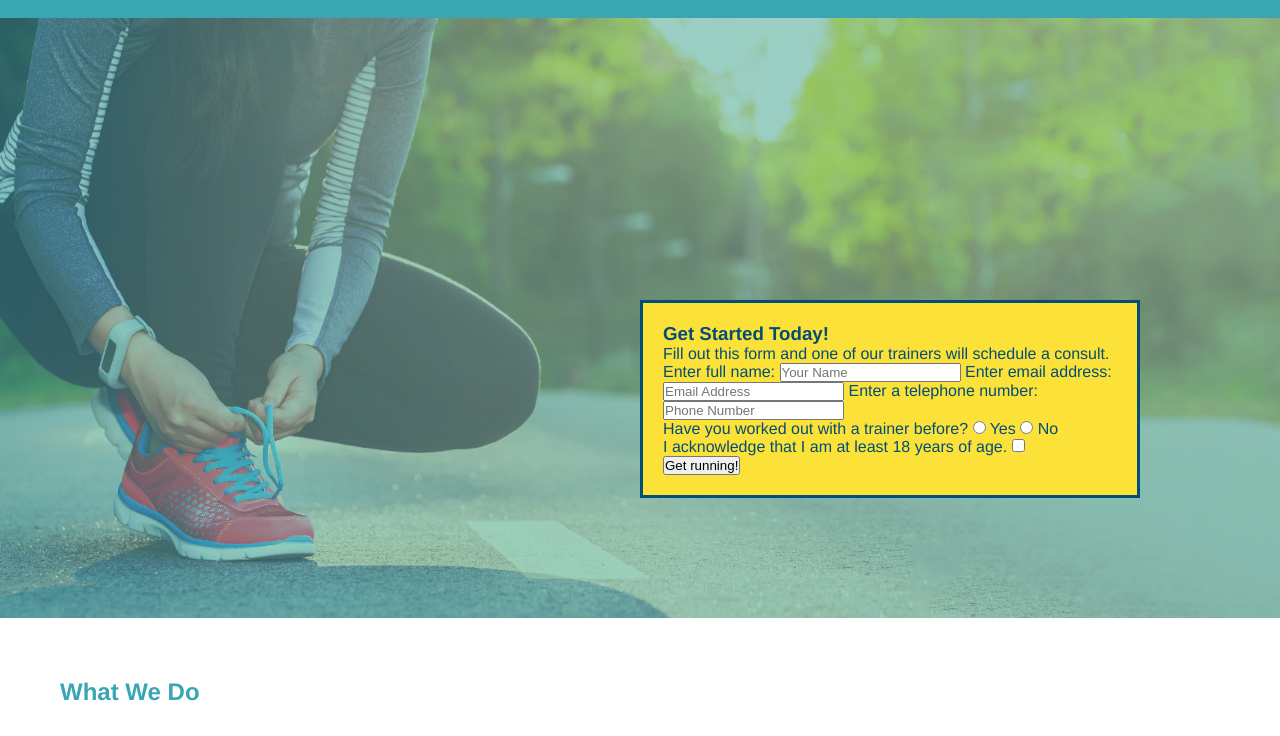
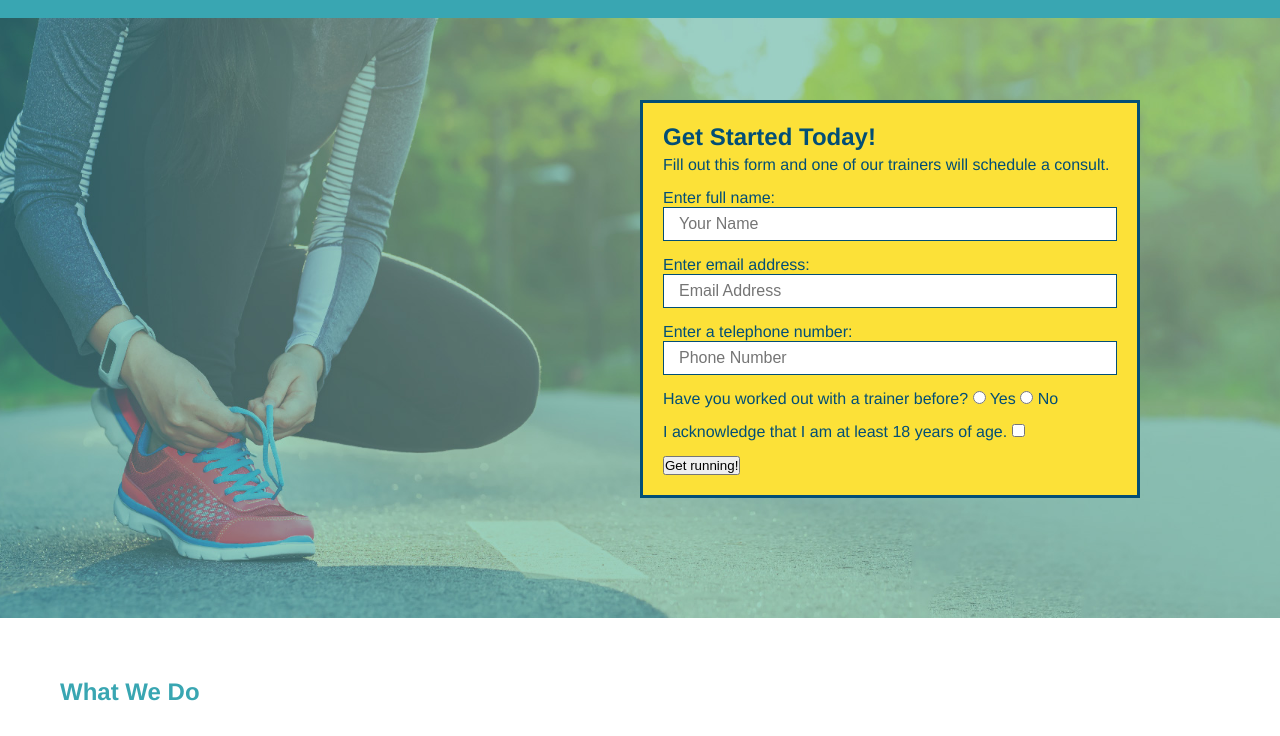
Before and after one commit to pcaiozzo/run-buddy, a plain HTML site: page index.html in a window 1280 px wide. Shown: the part 64-800 px from the top of the page. Drawn offline with Linux system fonts and the light colour scheme.

```diff
--- a/assets/css/style.css
+++ b/assets/css/style.css
@@ -86,3 +86,19 @@
   bottom: 120px;
   right: 140px;
 }
+.hero-form h3 {
+  font-size: 24px;
+  margin: 0;
+}
+.hero-form p {
+  margin: 5px 0 15px 0;
+}
+.form-input {
+  border: 1px solid #024e76;
+  display: block;
+  padding: 7px 15px;
+  font-size: 16px;
+  color: #024e76;
+  width: 100%;
+  margin-bottom: 15px;
+}
--- a/index.html
+++ b/index.html
@@ -43,13 +43,20 @@
         <!-- Add form element-->
         <form>
           <label for="name">Enter full name:</label>
-          <input type="text" placeholder="Your Name" name="name" id="name" />
+          <input
+            type="text"
+            placeholder="Your Name"
+            name="name"
+            id="name"
+            class="form-input"
+          />
           <label for="email">Enter email address:</label>
           <input
             type="email"
             placeholder="Email Address"
             name="email"
             id="email"
+            class="form-input"
           />
           <label for="phone">Enter a telephone number:</label>
           <input
@@ -57,6 +64,7 @@
             placeholder="Phone Number"
             name="phone"
             id="phone"
+            class="form-input"
           />
           <p>
             Have you worked out with a trainer before?
```
